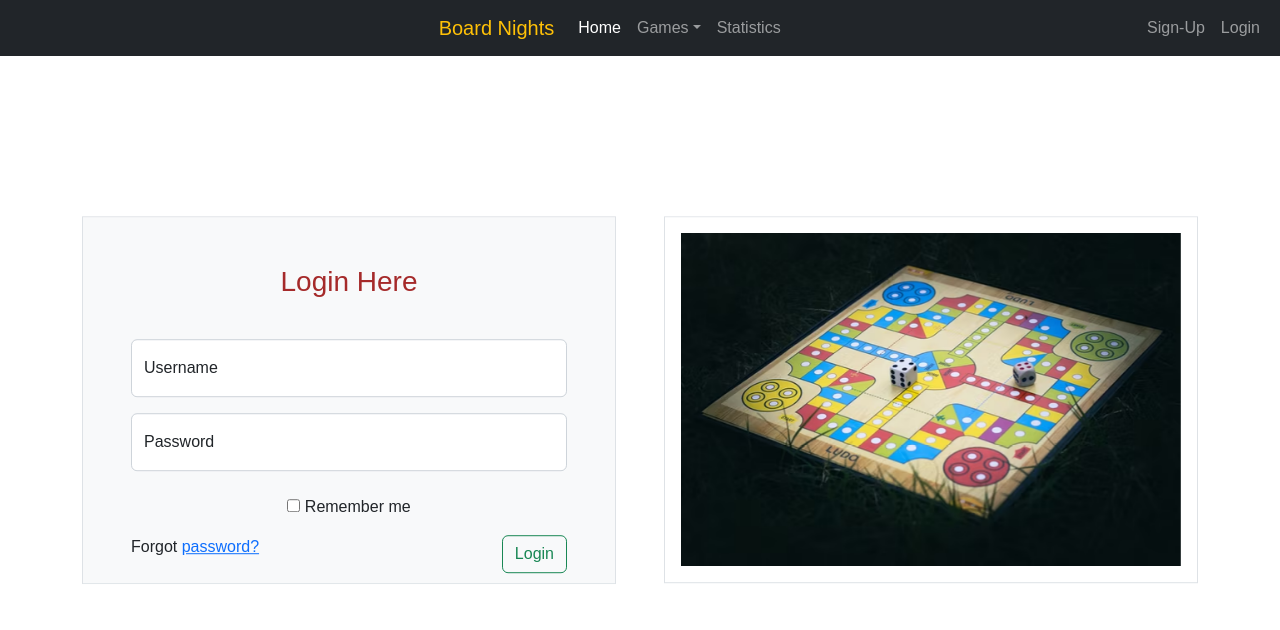
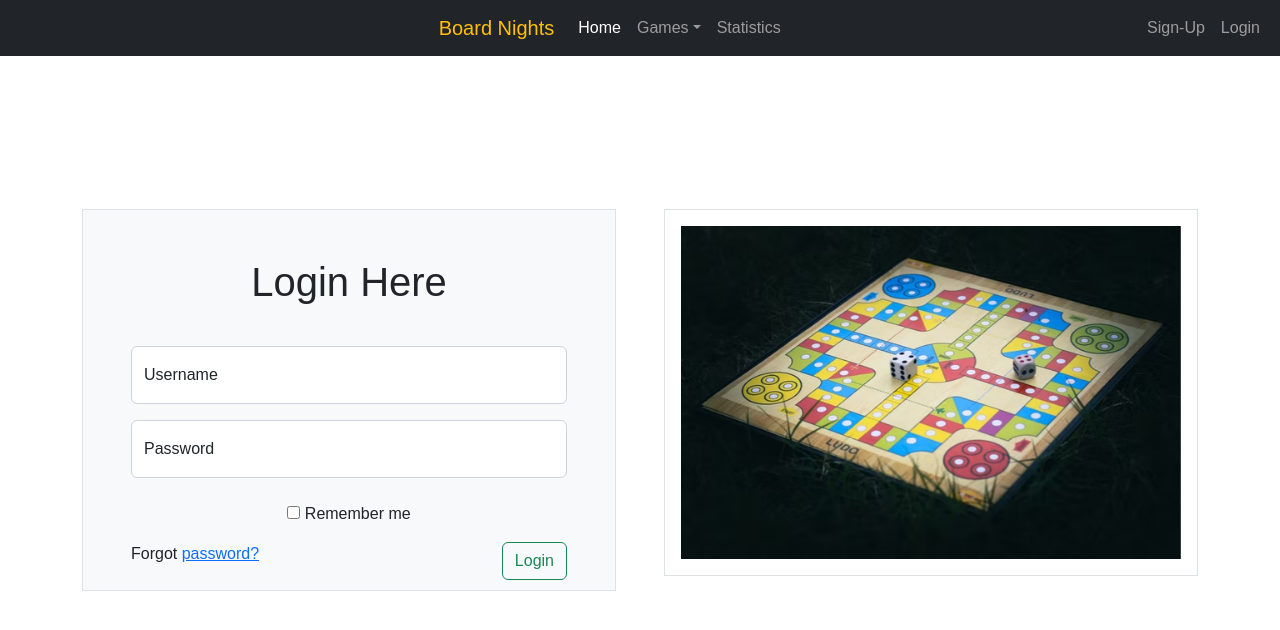
Before and after one commit to AmalSN/ReactProj, a React (Create React App) app: page /join-us/login in a window 1280 px wide. Shown: the top 630 px of the page. Built offline with nearby package versions, Linux system fonts and the light colour scheme; a web font is replaced by a local one.

Commit message:
Fixed login.css

```diff
--- a/src/components/LoginPage.js
+++ b/src/components/LoginPage.js
@@ -1,130 +1,11 @@
-// import React from "react";
-// import "./LoginPage.css"
-// export default function LoginPage() {
-
-
-
-//   return (
-//     <div className="bg-image">
-//       <div
-//         className="modal"
-//         id="exampleModal"
-//         tabIndex="-1"
-//         aria-labelledby="exampleModalLabel"
-//         aria-hidden="true"
-//       >
-//         <div className="modal-dialog">
-//           <div className="modal-content">
-//             <div className="modal-header">
-//               <h5 className="modal-title" id="exampleModalLabel">
-//                 Username/Password is wrong
-//               </h5>
-//               <button
-//                 type="button"
-//                 className="btn-close"
-//                 data-bs-dismiss="modal"
-//                 aria-label="Close"
-//               ></button>
-//             </div>
-//             <div className="modal-body">
-//               <p>Sign-Up or enter correct credentials</p>
-//             </div>
-//           </div>
-//         </div>
-//       </div>
-
-//       <div className="container overflow-hidden">
-//         <div className="row gx-5">
-//           <div className="col">
-//             <div className="p-5 border bg-light">
-//               <h1 className="h3 mb-3 fw-normal">Login Here</h1>
-//               <br />
-//               <form
-//                 id="emailForm"
-//                 className="form-horizontal"
-//                 action="/join-us/loginCheck"
-//                 method="POST"
-//               >
-//                 <div className="form-floating mb-3">
-//                   <input
-//                     type="uName"
-//                     className="form-control"
-//                     name="uName"
-//                     id="uName"
-//                     placeholder="name@example.com"
-//                     size="30"
-//                     required
-//                   />
-//                   <label htmlFor="floatingInput">Username</label>
-//                 </div>
-
-//                 <div className="form-floating">
-//                   <input
-//                     type="password"
-//                     className="form-control"
-//                     name="password"
-//                     id="password"
-//                     placeholder="Password"
-//                   />
-//                   <label htmlFor="floatingPassword">Password</label>
-//                   <br />
-//                   <div className="checkbox mb-3">
-//                     <label>
-//                       <input type="checkbox" value="remember-me" /> Remember me
-//                     </label>
-//                   </div>
-//                   <button
-//                     className="float-end btn btn-outline-success"
-//                     type="submit"
-//                   >
-//                     Login
-//                   </button>
-//                   <span className="float-start text-dark">
-//                     Forgot <link to="/">password?</link>
-//                   </span>
-//                 </div>
-//               </form>
-//             </div>
-//           </div>
-//           <div className="col">
-//             <div className="p-3 border bg-Dark">
-//               <div
-//                 id="carouselExampleFade"
-//                 className="carousel slide carousel-fade"
-//                 data-bs-ride="carousel"
-//               >
-//                 <div className="carousel-inner">
-//                   <div className="carousel-item active">
-//                     <img src="/ludo.avif" className="d-block w-100" alt="..."/>
-//                   </div>
-//                   <div className="carousel-item">
-//                     <img src="/snake and ladder.jpg" className="d-block w-100" alt="..."/>
-//                   </div>
-//                   <div className="carousel-item">
-//                     <img src="/tic.jpg" className="d-block w-100" alt="..."/>
-//                   </div>
-//                 </div>
-//               </div>
-//             </div>
-//           </div>
-//         </div>
-//       </div>
-//     </div>
-//   );
-// }
-
-
-
-
-//---------------------------------------------------------------------------------------
 import React from "react";
-import "./LoginPage.css"
+import lgpg from "./LoginPage.module.css"
 export default function LoginPage() {
 
 
 
   return (
-    <div className="bg-image">
+    <div className={lgpg.bgimage}>
       <div
         className="modal"
         id="exampleModal"
@@ -152,11 +33,11 @@ export default function LoginPage() {
         </div>
       </div>
 
-      <div className="container overflow-hidden">
+      <div className={`container ${lgpg.lgpgcontainer} overflow-hidden`}>
         <div className="row gx-5">
           <div className="col">
             <div className="p-5 border bg-light">
-              <h1 className="h3 mb-3 fw-normal">Login Here</h1>
+              <h1 className={`${lgpg.h3} mb-3 fw-normal`}>Login Here</h1>
               <br />
               <form
                 id="emailForm"
--- a/src/components/LoginPage.css
+++ b/src/components/LoginPage.module.css
@@ -1,11 +1,11 @@
-.bg-image {
+.bgimage {
     background-image: url(/public/bg.avif);
     height: 100%;
     background-repeat: no-repeat;
     background-size: cover;
 }
 
-.container {
+.lgpgcontainer {
 
     position: absolute;
     top: 50%;
@@ -14,7 +14,7 @@
 
 }
 
-.h3 {
+.lgpgh3 {
     text-align: center;
     color: brown;
 
```
